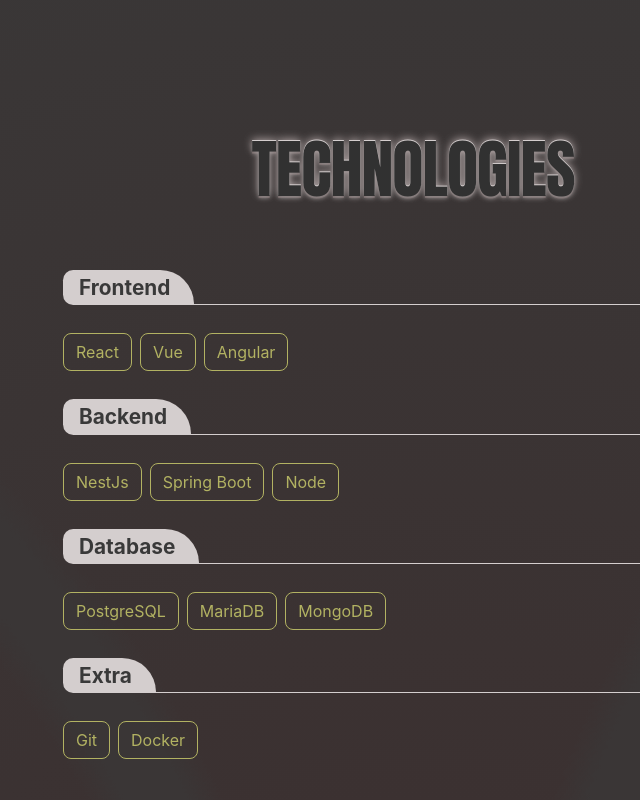
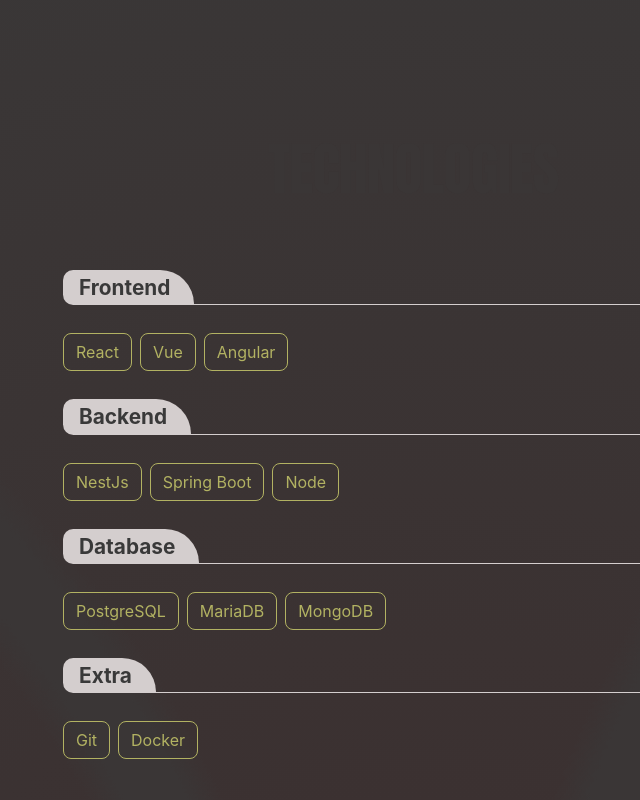
Before and after one commit to angel-luis-dev/Portfolio, a React (Vite) app: page / in a window 1280 px wide. Shown: the part 780-1580 px from the top of the page, without its empty margins (227-867 px from the left). Built offline with nearby package versions, Linux system fonts and the light colour scheme.

Commit message:
feat: added scroll effect

```diff
--- a/src/App.css
+++ b/src/App.css
@@ -73,7 +73,7 @@
 .navigation-menu a{
   font-size: clamp(10px, 0.8em, 14px);
   color: rgba(255, 255, 255, 0.4);
-  transition: all 0.2s 0.1s;
+  transition: all 0.2s 0.1s ease-in-out;
 }
 
 .navigation-menu a:hover{
@@ -142,12 +142,12 @@
     left: -15px;
     background: linear-gradient(to right, rgb(75, 75, 73, 0.6), rgb(75, 75, 73, 0.2));
     border-radius: 24px;
-    transform: skewX(-6deg) rotate(-3deg);
+    transform: skewX(0) rotate(0);
     transition: all 0.4s 0.1s;
 }
 
 .area-data:hover::before{
-  transform: skewX(0) rotate(0);
+  transform: skewX(-6deg) rotate(-3deg);
 }
 
 .area-data > div{
@@ -168,7 +168,7 @@
     left: -16px;
     background-color: #848451;
     border-radius: 8px;
-    transform: skewX(12deg);
+    transform: skewX(0);
     transition: all 0.4s 0.2s;
     /* transform: skewX(6deg); */
     /* border: 1px solid #54554a; */
@@ -176,7 +176,7 @@
 }
 
 .area-data:hover .box-title::before{
-  transform: skewX(0);
+  transform: skewX(12deg);
 }
 
 .area-data .primary{
@@ -221,22 +221,21 @@
 .area-image::before{
     position: absolute;
     content: '';
-    width: 95%;
     height: 100%;
     top: -40px;
-    right: 23px;
     background: linear-gradient(to bottom,  rgba(75, 75, 73, 0.2) 30% 50%, rgba(75, 75, 73, 0.6));
-    border-radius: 26px 24px 18px 42px;
-    transform: rotate(-10deg);
-    /* transform: rotate(350deg); */
     transition: all 0.4s 0.2s;
-}
-
-.area-image:hover::before{
     width: 93%;
     right: 4px;
     transform: rotate(0);
     border-radius: 28px 28px 36px 18px;
+}
+
+.area-image:hover::before{
+    width: 95%;
+    right: 23px;
+    border-radius: 26px 24px 18px 42px;
+    transform: rotate(-10deg);
 }
 
 /*tecnologies styles*/
@@ -325,12 +324,33 @@
       /* font-family: 'Courier New', Courier, monospace; */
     font-family: Impact, Haettenschweiler, 'Arial Narrow Bold', sans-serif;
     font-size: 4rem;
-    color: #313131;
-    text-shadow: 0 -1px 0px #d4cece, 0 -2px 8px #a59a9a, 0 2px 4px rgb(135 131 131), 0 2px 0px rgb(109 91 91);
+    /* color: #313131; */
+    /* text-shadow: 0 -1px 0px #d4cece, 0 -2px 8px #a59a9a, 0 2px 4px rgb(135 131 131), 0 2px 0px rgb(109 91 91); */
     text-align: center;
     /* font-weight: 800; */
     letter-spacing: -1px;
     text-transform: uppercase;
+
+    view-timeline-name: --title-section;
+    view-timeline-axis: block; /*eje en que va a verse la animacion */
+    animation-timeline: --title-section;
+    animation-name: show; /*seleccionar la animacion*/
+    animation-range: entry 40% cover 70%; /*cuando empieza y termina la animacion */
+    animation-fill-mode: both;  /*se anima en ambos sentidos*/
+}
+
+
+
+@keyframes show {
+  from{
+    scale: 90%;
+    color: #3a3636;
+  }
+  to{
+    scale: 100%;
+    color: #313131;
+    text-shadow: 0 -1px 0px #d4cece, 0 -2px 8px #a59a9a, 0 2px 4px rgb(135 131 131), 0 2px 0px rgb(109 91 91);
+  }
 }
 
 .card-info{
```
